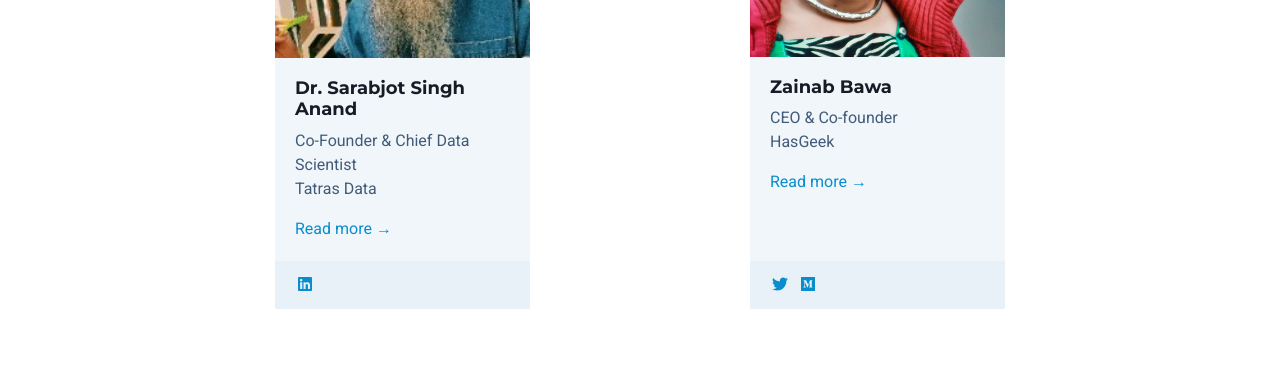
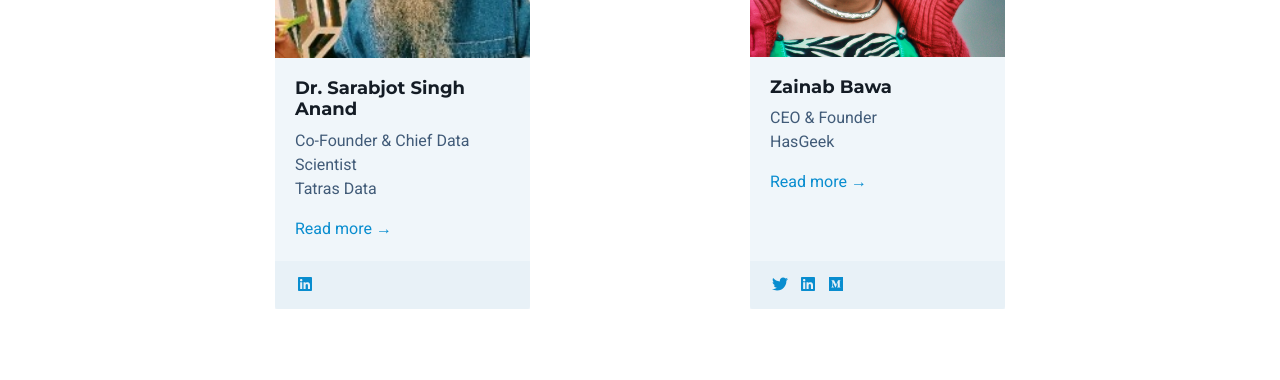
Before and after one commit to HydPy/hydpyconf2019, a Jekyll site: the page built from index.html, in a window 1280 px wide and 900 px high, scrolled down 1186 px. Shown: the part 152-532 px from the top of the window. Built offline with Jekyll 4.4.1, drawn with Linux system fonts in a browser that asks for light colours; nearby versions of some CDN libraries.

```diff
--- a/_data/speakers.yml
+++ b/_data/speakers.yml
@@ -30,11 +30,12 @@ sarabjot_singh:
 zainab_bawa:
   keynote: true
   name: Zainab Bawa
-  job: CEO & Co-founder
+  job: CEO & Founder
   company: HasGeek
   photo: Zainab.jpg
   social:
     twitter: https://twitter.com/zainabbawa
+    linkedin: https://www.linkedin.com/in/zainabbawa/
     medium: https://medium.com/@zainabbawa
   about: >
     <p>Zainab Bawa is founder and CEO of HasGeek. She has been curating technology events
```
